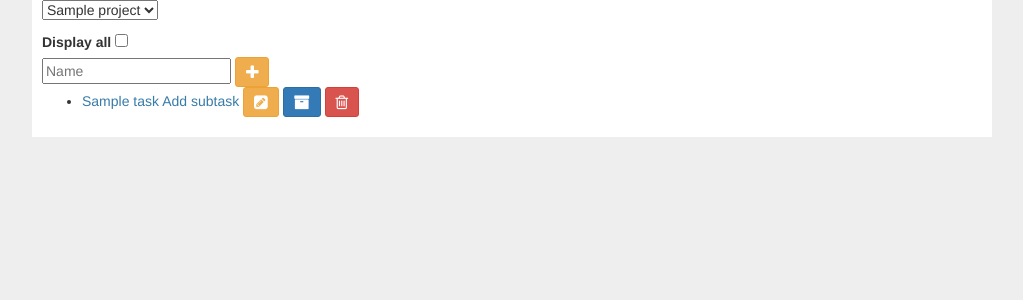
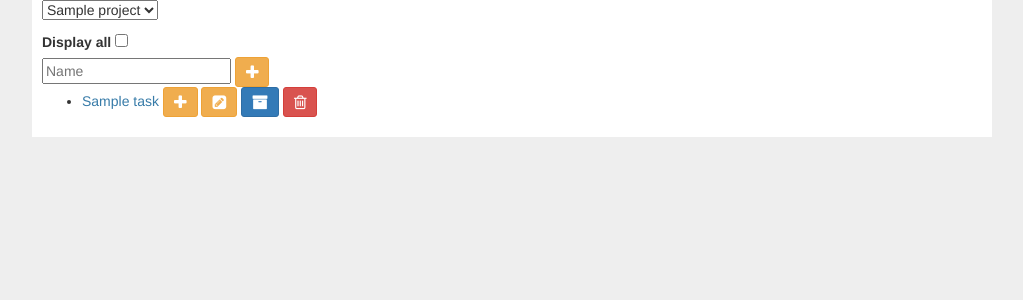
Before and after one commit to YaShock/Produsys, a Flask app: page /tasks/1 in a window 1280 px wide. Shown: the part 135-435 px from the top of the page, without its empty margins (128-1151 px from the left). Run offline with Flask 2, Linux system fonts and the light colour scheme; the visitor is signed in with stand-in values (Sample User, id 1); tables that the repository leaves empty hold one stand-in row (values such as "Sample post"); some libraries are stand-ins or nearby versions.

Commit message:
User icon for adding subtasks

```diff
--- a/produsys/templates/tasks/index.html
+++ b/produsys/templates/tasks/index.html
@@ -41,9 +41,11 @@
                 {{ task.name }}
               {% if task.archived %}</s>{% endif %}
             </a>
-            <a href="{{ url_for('tasks.subtask', project_id=project.id, parent_id=task.id) }}">
-              Add subtask
-            </a>
+            <form class="form-inline" action="{{ url_for('tasks.subtask', project_id=project.id, parent_id=task.id) }}" method="get">
+              <button type="submit" class="btn btn-warning btn-sm" title="Add subtask">
+                <i class="fa fa-plus fa-lg"></i>
+              </button>
+            </form>
             <form class="form-inline" action="{{ url_for('tasks.edit', project_id=project.id, task_id=task.id) }}" method="get">
               <button type="submit" class="btn btn-warning btn-sm" title="Edit">
                 <i class="fa fa-pencil-square fa-lg"></i>
@@ -69,6 +71,7 @@
             </form>
           </div>
             {% if task.subtasks %}
+              <div class="help-block"/>
               <ul>{{ loop(task.subtasks) }}</ul>
             {% endif %}
         </li>
```
